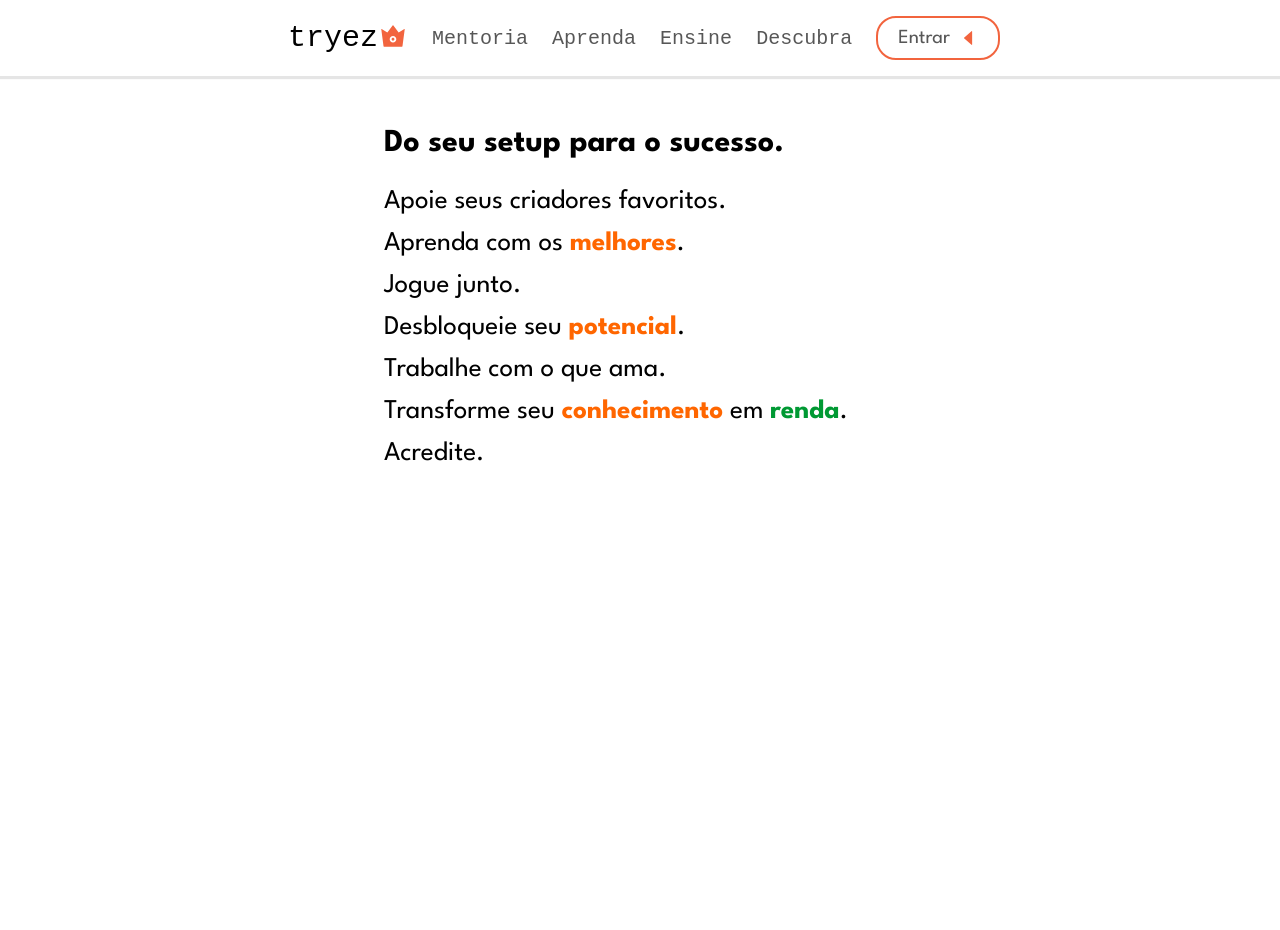
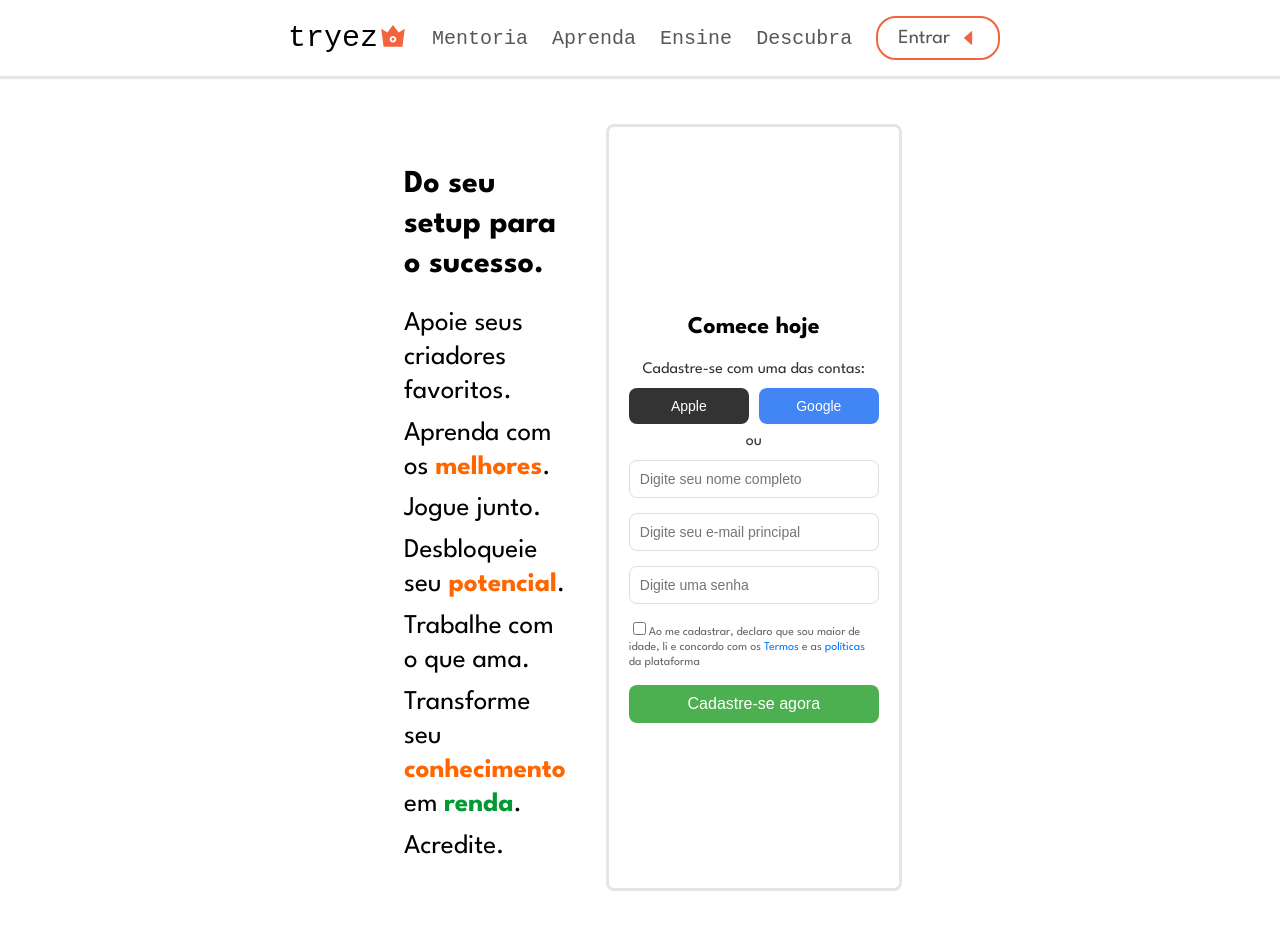
Before and after one commit to oddcaio/plataforma-tryez, a React (Create React App) app: page / in a window 1280 px wide. Shown: the top 930 px of the page. Before the commit the page ends 800 px from the top, so only its background shows below. Built offline with nearby package versions, Linux system fonts and the light colour scheme; the HTML template or start-up script is replaced by a standard one; a web font is replaced by a local one.

Commit message:
workin on the main page

```diff
--- a/src/components/header/Header.css
+++ b/src/components/header/Header.css
@@ -21,11 +21,9 @@
   flex: none;
   width: 100%;
 }
-
 .nav-list a svg {
   transition: transform 0.5s ease;
 }
-
 .nav-list a:hover svg {
   transform: rotate(360deg);
 }
--- a/src/pages/home/Home.css
+++ b/src/pages/home/Home.css
@@ -4,6 +4,9 @@
 }
 
 .home {
+  display: flex;
+  flex-direction: row;
+  justify-content: space-between;
   background-color: #fff;
   width: min(40%, 760px);
   margin: 48px auto;
@@ -15,28 +18,107 @@
   font-weight: 300;
   line-height: 1.25;
   box-sizing: border-box;
+  gap: 20px;
 }
-
 h1 {
   margin: 0 0 clamp(20px, calc(40px * (100vw / 1920)), 48px);
   font-weight: 600;
 }
-
 p {
   font-size: clamp(18px, calc(22px + 0.4vw), 36px);
   margin: 8px 0;
 }
-
-
 .orange {
   color: #ff6600;
   font-weight: 700;
 }
-
 .green  {
   color: #009933;
   font-weight: 700;
 }
+
+.content-box1, .content-box2 {
+  flex: 1;
+  padding: 20px;
+}
+
+.content-box2 {
+  flex: 1;
+  display: flex;
+  flex-direction: column;
+  justify-content: center;
+  align-items: center;
+  padding: 20px;
+  border-radius: 8px;
+  border: 3px solid #E5E5E5;
+}
+.content-box2 h2 {
+  font-size: 24px;
+  margin-bottom: 10px;
+  font-weight: bold;
+}
+.content-box2 p {
+  font-size: 16px;
+  color: #333;
+}
+.social-login {
+  display: flex;
+  gap: 10px;
+}
+.social-btn {
+  padding: 10px;
+  border: none;
+  cursor: pointer;
+  font-size: 14px;
+  width: 120px;
+  text-align: center;
+  border-radius: 8px;
+}
+.apple-btn {
+  background-color: #333;
+  color: white;
+}
+.google-btn {
+  background-color: #4285F4;
+  color: white;
+}
+form.register-form {
+  display: flex;
+  flex-direction: column;
+  gap: 15px;
+  width: 100%;
+  max-width: 350px;
+}
+form.register-form input {
+  padding: 10px;
+  border-radius: 8px;
+  border: 1px solid #ddd;
+  font-size: 14px;
+}
+form.register-form .terms {
+  font-size: 12px;
+  color: #666;
+}
+form.register-form .submit-btn {
+  background-color: #4CAF50;
+  color: white;
+  padding: 10px;
+  border: none;
+  border-radius: 8px;
+  font-size: 16px;
+  cursor: pointer;
+}
+form.register-form .submit-btn:hover {
+  background-color: #45a049;
+}
+form.register-form a {
+  color: #007bff;
+  text-decoration: none;
+}
+form.register-form a:hover {
+  text-decoration: underline;
+}
+
 
 @media (max-width: 1024px) {
   .home { width: 72vw; }
--- a/src/pages/home/Home.js
+++ b/src/pages/home/Home.js
@@ -3,6 +3,7 @@ import '../home/Home.css';
 export default function Home() {
   return (
     <div className="home">
+      <div className='content-box1'>
         <h1>Do seu setup para o sucesso.</h1>
         <p>Apoie seus criadores favoritos.</p>
         <p>Aprenda com os <span className="orange">melhores</span>.</p>
@@ -12,5 +13,25 @@ export default function Home() {
         <p>Transforme seu <span className="orange">conhecimento</span> em <span className="green">renda</span>.</p>
         <p>Acredite.</p>
       </div>
+      <div className='content-box2'>
+        <h2>Comece hoje</h2>
+        <p>Cadastre-se com uma das contas:</p>
+        <div className="social-login">
+          <button className="social-btn apple-btn">Apple</button>
+          <button className="social-btn google-btn">Google</button>
+        </div>
+        <p>ou</p>
+        <form className="register-form">
+          <input type="text" placeholder="Digite seu nome completo" required />
+          <input type="email" placeholder="Digite seu e-mail principal" required />
+          <input type="password" placeholder="Digite uma senha" required />
+          <div className="terms">
+            <input type="checkbox" id="terms" required />
+            <label htmlFor="terms">Ao me cadastrar, declaro que sou maior de idade, li e concordo com os <a href="/termos">Termos</a> e as <a href="/politicas">políticas</a> da plataforma</label>
+          </div>
+          <button type="submit" className="submit-btn">Cadastre-se agora</button>
+        </form>
+      </div>
+    </div>
   );
 }
```
Lines whose indentation alone changed are shown as unchanged.
